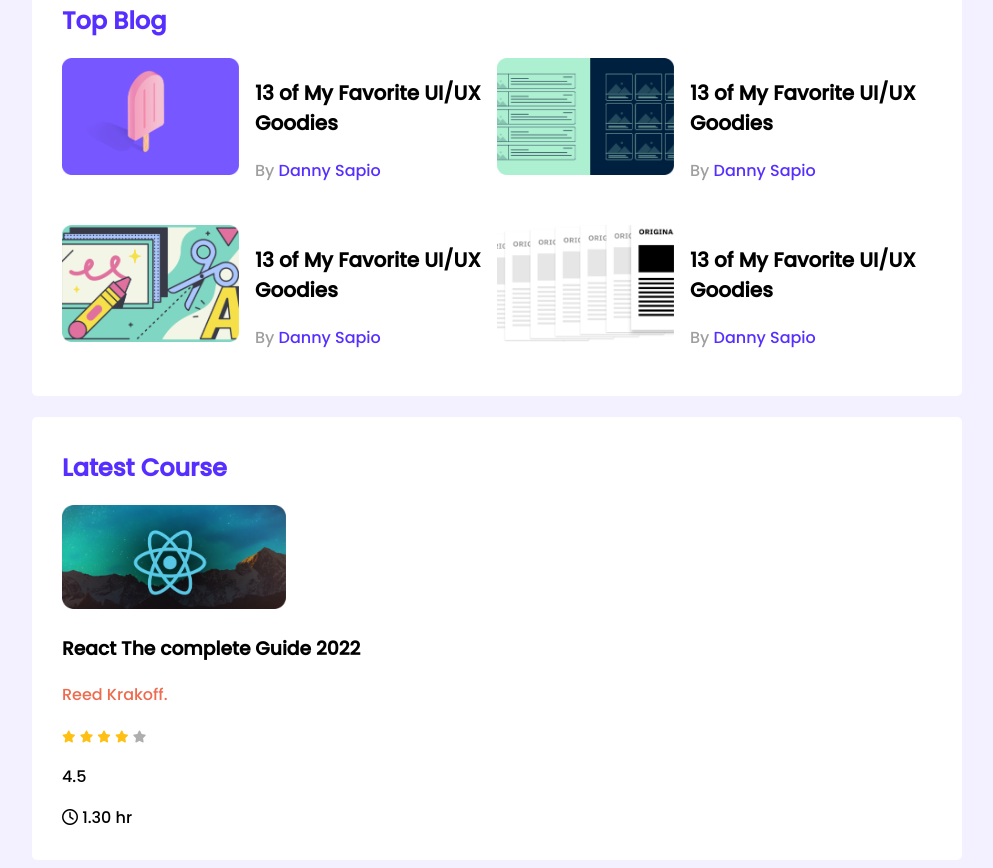
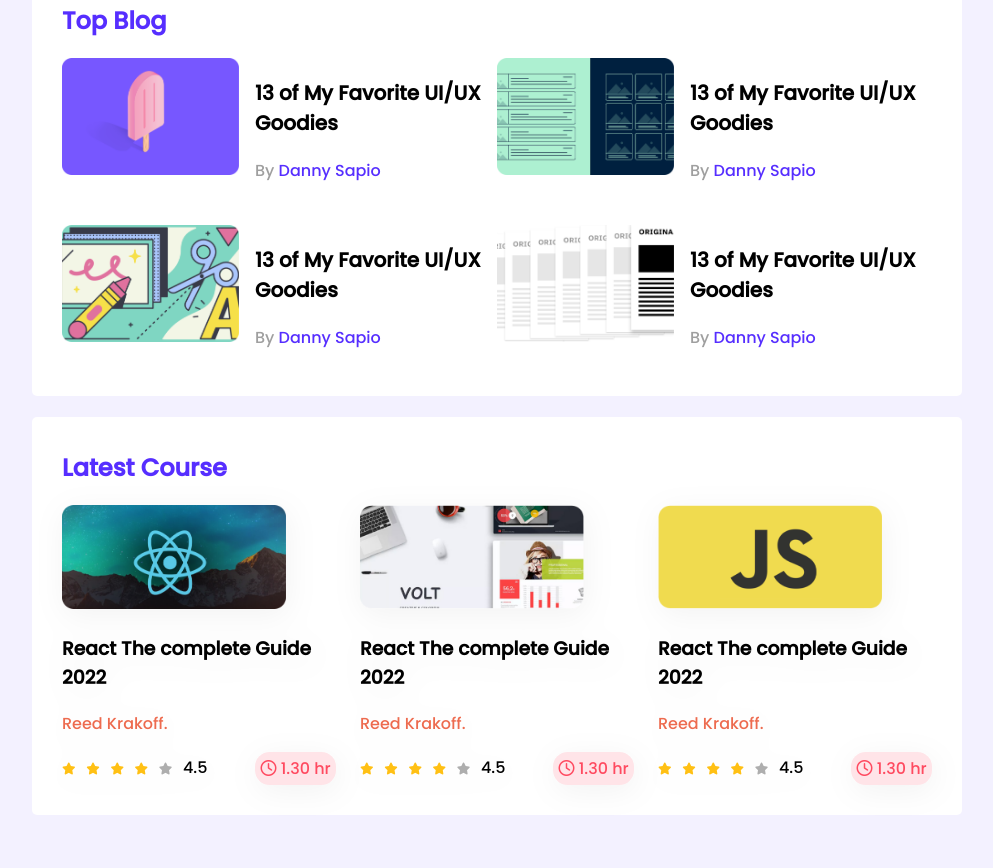
Before and after one commit to techyshiv-github/leader-board, a plain HTML site: page index.html in a window 1280 px wide. Shown: the part 317-1185 px from the top of the page, without its empty margins (143-1136 px from the left). After the commit the page ends 1140 px from the top, so only its background shows below. Drawn offline with Linux system fonts and the light colour scheme.

Commit message:
final commit

```diff
--- a/index.html
+++ b/index.html
@@ -115,8 +115,57 @@
                             <i class="fas fa-star filled"></i>
                             <i class="fas fa-star filled"></i>
                             <i class="fas fa-star empty"></i>
+                            4.5
                         </div>
-                        <p>4.5</p>
+
+                        <div class="course-duration">
+                            <i class="far fa-clock"></i>
+                            1.30 hr
+                        </div>
+                    </div>
+                </div>
+                <div class="course">
+                    <div class="course-banner">
+                        <img src="./images/courses/course-2.png" alt="">
+                    </div>
+                    <div class="course-details">
+                        <h3 class="course-title">React The complete Guide 2022</h3>
+                        <p class="course-instructor">Reed Krakoff.</p>
+                    </div>
+                    <div class="course-info">
+                        <div class="course-rating">
+                            <i class="fas fa-star filled"></i>
+                            <i class="fas fa-star filled"></i>
+                            <i class="fas fa-star filled"></i>
+                            <i class="fas fa-star filled"></i>
+                            <i class="fas fa-star empty"></i>
+                            4.5
+                        </div>
+
+                        <div class="course-duration">
+                            <i class="far fa-clock"></i>
+                            1.30 hr
+                        </div>
+                    </div>
+                </div>
+                <div class="course">
+                    <div class="course-banner">
+                        <img src="./images/courses/course-3.png" alt="">
+                    </div>
+                    <div class="course-details">
+                        <h3 class="course-title">React The complete Guide 2022</h3>
+                        <p class="course-instructor">Reed Krakoff.</p>
+                    </div>
+                    <div class="course-info">
+                        <div class="course-rating">
+                            <i class="fas fa-star filled"></i>
+                            <i class="fas fa-star filled"></i>
+                            <i class="fas fa-star filled"></i>
+                            <i class="fas fa-star filled"></i>
+                            <i class="fas fa-star empty"></i>
+                            4.5
+                        </div>
+
                         <div class="course-duration">
                             <i class="far fa-clock"></i>
                             1.30 hr
--- a/styles/style.css
+++ b/styles/style.css
@@ -79,6 +79,16 @@ height: 117px;
     color: #562EFF;
 }
 /* Courses styles */
+.courses{
+    display: grid;
+    grid-template-columns: repeat(3,1fr);
+    grid-column-gap: 24px;
+}
+.course{
+    border-radius: 5px;
+    border-color: black;
+    filter: drop-shadow(2px 6px 15px rgba(0, 0, 0, 0.05));
+}
 .course .course-banner img{
     width: 224px;
 height: 104px;
@@ -86,8 +96,25 @@ height: 104px;
 .course-instructor{
     color: #ED6B4F;
 }
+.course-info{
+    display: flex;
+    align-items: center;
+    justify-content: space-between;
+}
+.course-duration{
+    background-color: #FFE4E8;
+    border-radius: 14.6913px;
+   padding: 4.01px 5.34px 4.01px 5.34px;
+   color:#FF4A60;
+
+}
+/* .fa-clock{
+    color:#FF4A60;
+} */
 .fa-star{
     font-size: 12px;
+    width: 20.03px;
+    height: 20.03px;
 }
 .fa-star.filled{
     color: #FFC014;
@@ -95,3 +122,39 @@ height: 104px;
 .fa-star.empty{
     color:#AEAEAE;
 }
+
+/* Media query */
+/* For Mobile Device */
+@media only screen and (max-width:688px)
+{
+    .container
+    {
+        width: 100%;
+    }
+    .players,.blogs,.courses
+    {
+        grid-template-columns:repeat(1,1fr);
+    }
+    .player,.blog,.course{
+        flex-direction: column;
+    }
+
+}
+/* for tablet device */
+@media only screen and (min-width:688px) and (max-width:992px)
+{
+    .container
+    {
+        width: 100%;
+    }
+    .players,.courses
+    {
+        grid-template-columns:repeat(2,1fr);
+    }
+    .blogs{
+        grid-template-columns:repeat(1,1fr);
+    }
+    /* .player,.blog,.course{
+        flex-direction: column;
+    } */
+}
```
